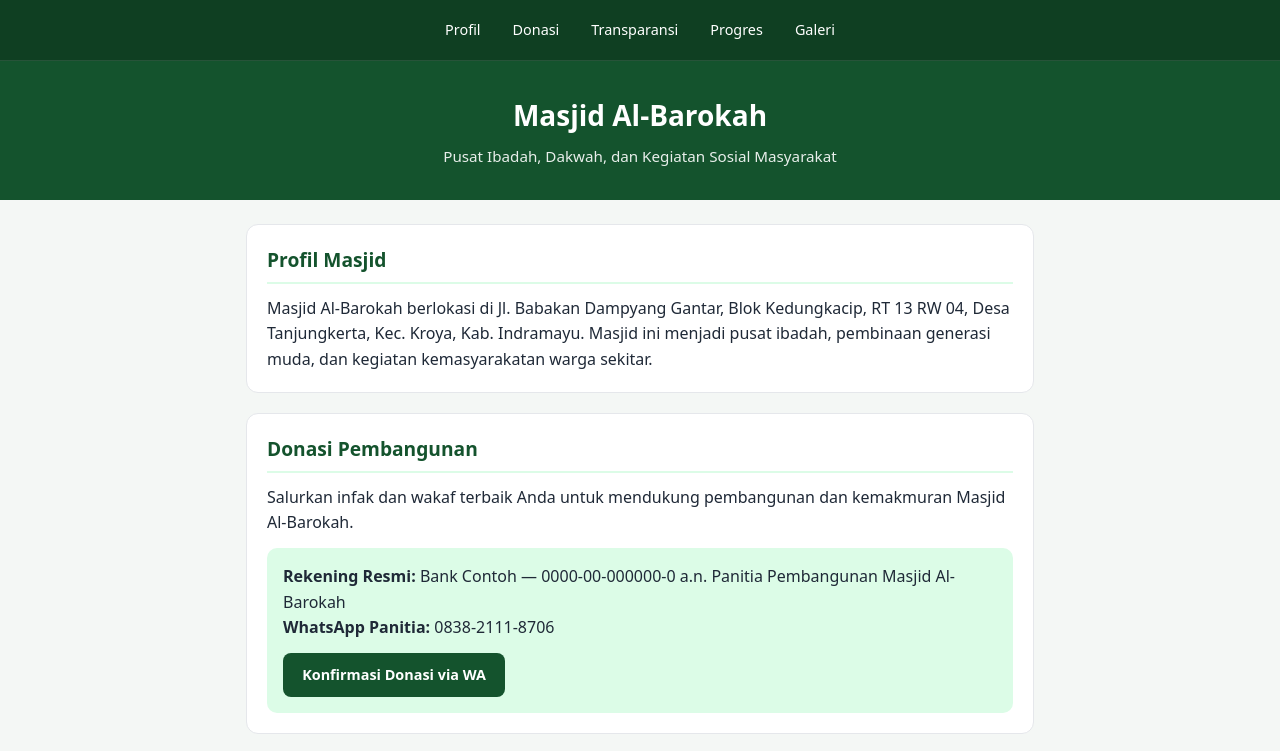
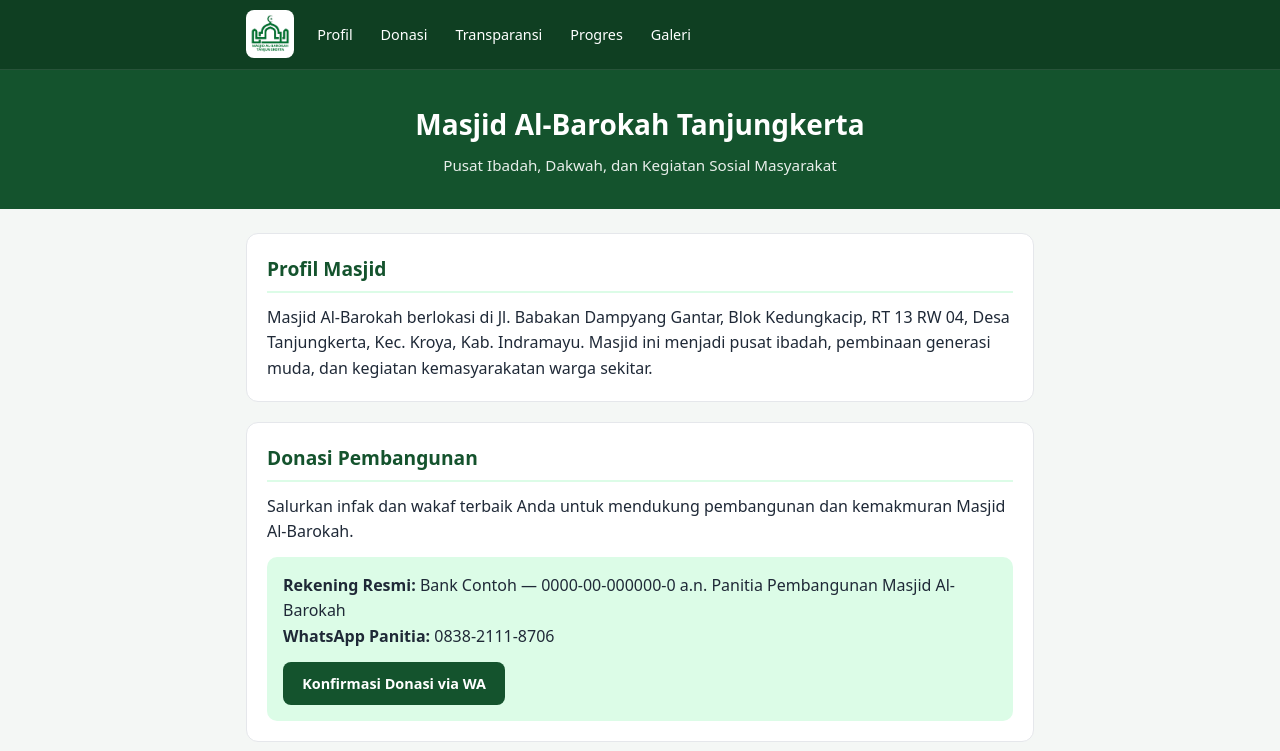
Before and after one commit to katcip87/pembangunan-masjid-al-barokah, a plain HTML site: page index.html in a window 1280 px wide. Shown: the top 751 px of the page. Drawn offline with Linux system fonts and the light colour scheme.

Commit message:
Update title and footer for Tanjungkerta

```diff
--- a/index.html
+++ b/index.html
@@ -3,7 +3,7 @@
 <head>
   <meta charset="UTF-8">
   <meta name="viewport" content="width=device-width, initial-scale=1.0">
-  <title>Masjid Al-Barokah</title>
+  <title>Masjid Al-Barokah Tanjungkerta</title>
   <style>
     :root {
       --bg: #f4f7f5;
@@ -33,7 +33,7 @@
       line-height: 1.6;
     }
 
-    /* Navbar */
+    /* Navbar Rata Kiri + Logo */
     nav {
       background-color: var(--primary-dark);
       position: sticky;
@@ -45,25 +45,49 @@
     .nav-container {
       max-width: 820px;
       margin: 0 auto;
-      padding: 0.75rem 1rem;
+      padding: 0.65rem 1rem;
       display: flex;
       flex-wrap: wrap;
-      justify-content: center;
-      gap: 0.5rem;
+      align-items: center;
+      justify-content: flex-start;
+      gap: 0.75rem;
     }
 
-    .nav-container a {
+    .nav-logo {
+      display: flex;
+      align-items: center;
+      background-color: #ffffff;
+      padding: 4px;
+      border-radius: 8px;
+      flex-shrink: 0;
+    }
+
+    .nav-logo img {
+      height: 40px;
+      width: auto;
+      display: block;
+    }
+
+    .nav-links {
+      display: flex;
+      flex-wrap: wrap;
+      align-items: center;
+      justify-content: flex-start;
+      gap: 0.35rem;
+    }
+
+    .nav-links a {
       color: #ffffff;
       text-decoration: none;
       font-size: 0.9rem;
       font-weight: 500;
-      padding: 0.4rem 0.75rem;
+      padding: 0.4rem 0.7rem;
       border-radius: 6px;
       transition: background-color 0.2s;
     }
 
-    .nav-container a:hover,
-    .nav-container a:focus {
+    .nav-links a:hover,
+    .nav-links a:focus {
       background-color: var(--primary);
     }
 
@@ -99,7 +123,7 @@
       border: 1px solid var(--border);
       border-radius: 12px;
       padding: 1.25rem;
-      scroll-margin-top: 4.5rem;
+      scroll-margin-top: 5rem;
     }
 
     h2 {
@@ -228,16 +252,21 @@
 
   <nav>
     <div class="nav-container">
-      <a href="#profil">Profil</a>
-      <a href="#donasi">Donasi</a>
-      <a href="#transparansi">Transparansi</a>
-      <a href="#progres">Progres</a>
-      <a href="#gallery">Galeri</a>
+      <a href="#profil" class="nav-logo">
+        <img src="logo-masjid.jpg" alt="Logo Masjid Al-Barokah Tanjungkerta">
+      </a>
+      <div class="nav-links">
+        <a href="#profil">Profil</a>
+        <a href="#donasi">Donasi</a>
+        <a href="#transparansi">Transparansi</a>
+        <a href="#progres">Progres</a>
+        <a href="#gallery">Galeri</a>
+      </div>
     </div>
   </nav>
 
   <header>
-    <h1>Masjid Al-Barokah</h1>
+    <h1>Masjid Al-Barokah Tanjungkerta</h1>
     <p>Pusat Ibadah, Dakwah, dan Kegiatan Sosial Masyarakat</p>
   </header>
 
@@ -326,7 +355,7 @@
   </main>
 
   <footer>
-    &copy; 2026 Panitia Pembangunan Masjid Al-Barokah.
+    &copy; 2026 Panitia Pembangunan Masjid Al-Barokah Tanjungkerta.
   </footer>
 
 </body>
```
